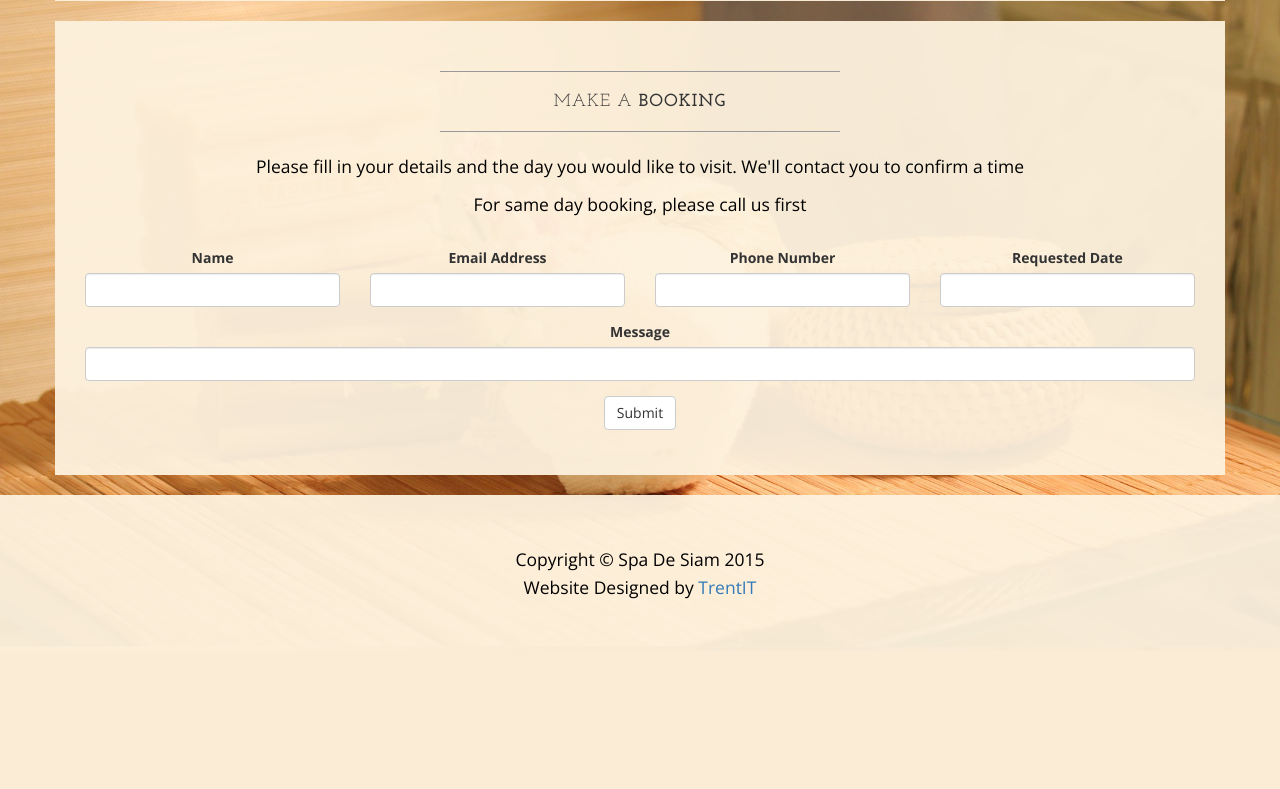
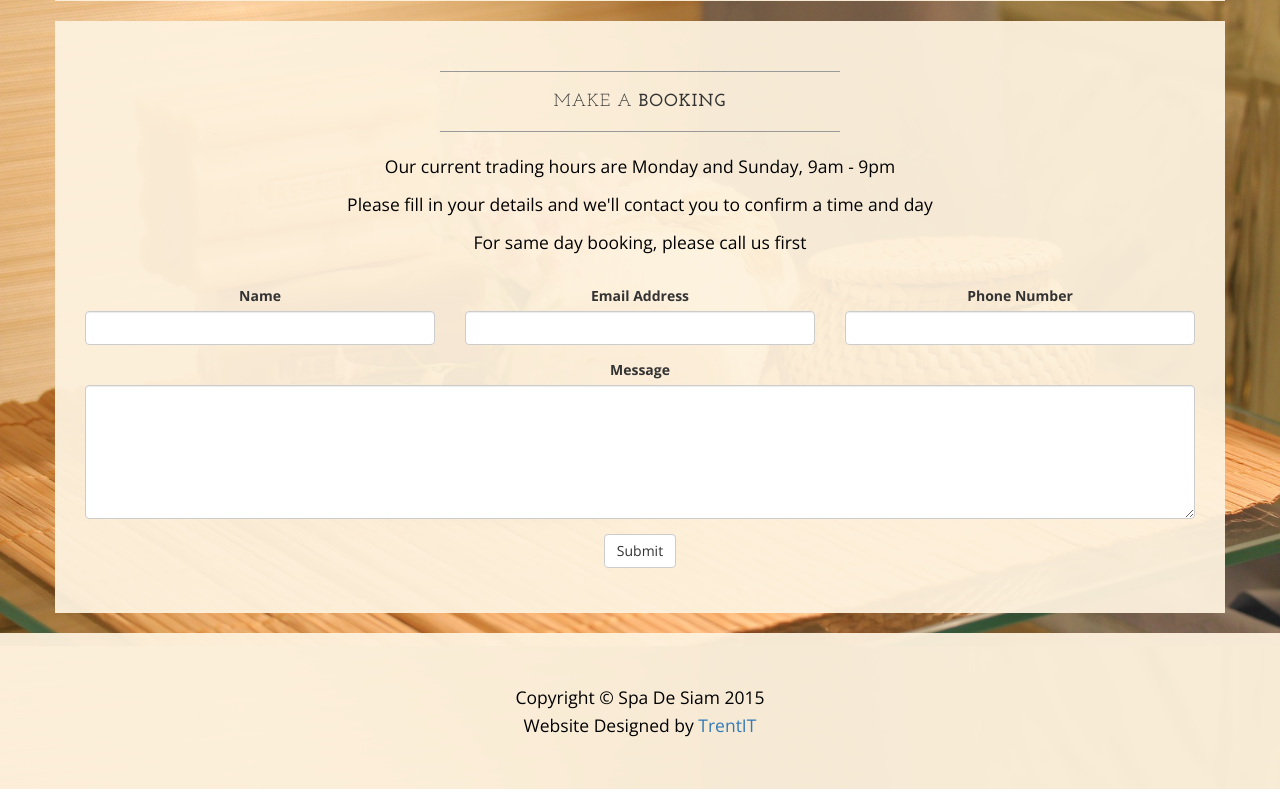
Before and after one commit to labeetotrent/spadesiam, a PHP site: page / in a window 1280 px wide. Shown: the part 5327-6116 px from the top of the page. Before the commit the page ends 5926 px from the top, so only its background shows below. Run offline with PHP 8.4, Linux system fonts and the light colour scheme; some libraries are stand-ins or nearby versions.

Commit message:
mail finished and fb like

```diff
--- a/index.html
+++ b/index.php
@@ -1,3 +1,6 @@
+
+
+
 <!DOCTYPE html>
 <html lang="en">
 
@@ -35,6 +38,15 @@
 </head>
 
 <body>
+  <div id="fb-root"></div>
+  <script>(function(d, s, id) {
+    var js, fjs = d.getElementsByTagName(s)[0];
+    if (d.getElementById(id)) return;
+    js = d.createElement(s); js.id = id;
+    js.src = "//connect.facebook.net/en_US/sdk.js#xfbml=1&version=v2.5&appId=270123606431205";
+    fjs.parentNode.insertBefore(js, fjs);
+  }(document, 'script', 'facebook-jssdk'));</script>
+
 
     <div class="brand"><img src="img/logo.jpg" height="200px"></div>
 
@@ -338,6 +350,9 @@ skin. This helps to unclog pores and expose your skin's underlying healthier lay
               <p>Line ID:
                   <strong>spadesiam</strong>
               </p>
+              <p>Facebook:
+                  <strong><a href="https://www.facebook.com/spadesiambrisbane">Spa De Siam</a></strong>
+              </p>
               <p>Email:
                   <strong><a href="mailto:spadesiam@hotmail.com">spadesiam@hotmail.com</a></strong>
               </p>
@@ -345,6 +360,7 @@ skin. This helps to unclog pores and expose your skin's underlying healthier lay
                   <strong>223 Wynnum Road
                       <br>Norman Park 4170</strong>
               </p>
+              <div class="fb-like" data-href="https://www.facebook.com/spadesiambrisbane" data-layout="standard" data-action="like" data-show-faces="true" data-share="true"></div>
           </div>
 
   </div>
@@ -360,30 +376,31 @@ skin. This helps to unclog pores and expose your skin's underlying healthier lay
               </h2>
               <hr>
               <div id="booking" class="text-center">
-              <p>Please fill in your details and the day you would like to visit. We'll contact you to confirm a time</p>
+              <p>Our current trading hours are Monday and Sunday, 9am - 9pm</p>
+              <p>Please fill in your details and we'll contact you to confirm a time and day</p>
               <p>For same day booking, please call us first</p><br/>
-              <form role="form" action="functions/sendmail.php" method="post">
+              <form role="form" id="enquiry" action="functions/sendmail.php" method="post">
                   <div class="row">
-                      <div class="form-group col-lg-3">
+                      <div class="form-group col-lg-4">
                           <label>Name</label>
-                          <input type="text" id="name" class="form-control">
+                          <input type="text" name="name" class="form-control">
                       </div>
-                      <div class="form-group col-lg-3">
+                      <div class="form-group col-lg-4">
                           <label>Email Address</label>
-                          <input type="email" id="email" class="form-control">
+                          <input type="email" name="email" class="form-control">
                       </div>
-                      <div class="form-group col-lg-3">
+                      <div class="form-group col-lg-4">
                           <label>Phone Number</label>
-                          <input type="tel" id="phone" class="form-control">
+                          <input type="tel" name="phone" class="form-control">
                       </div>
-                      <div class="form-group col-lg-3">
+          <!--            <div class="form-group col-lg-3">
                           <label>Requested Date</label>
-                          <input id="date" data-provide="datepicker" data-date-format="dd/mm/yyyy" class="form-control">
-                      </div>
-                      <div class="clearfix"></div>
+                          <input name="date" class="form-control datepicker">
+                      </div> -->
+
                       <div class="form-group col-lg-12">
                           <label>Message</label>
-                          <textareaid ="message" class="form-control" rows="6"></textarea>
+                          <textarea name="message" class="form-control" rows="6"></textarea>
                       </div>
                       <div class="form-group col-lg-12">
                           <input type="hidden" name="save" value="contact">
@@ -401,6 +418,24 @@ skin. This helps to unclog pores and expose your skin's underlying healthier lay
 
     </div>
     <!-- /.container -->
+
+    <div class="modal fade" tabindex="-1" role="dialog" id="okModal">
+  <div class="modal-dialog">
+    <div class="modal-content">
+      <div class="modal-header">
+        <button type="button" class="close" data-dismiss="modal" aria-label="Close"><span aria-hidden="true">&times;</span></button>
+        <h4 class="modal-title">Success</h4>
+      </div>
+      <div class="modal-body">
+        <p>Your enquiry has been submitted. We'll be in touch!&hellip;</p>
+      </div>
+      <div class="modal-footer">
+        <button type="button" class="btn btn-default" data-dismiss="modal">Ok</button>
+
+      </div>
+    </div><!-- /.modal-content -->
+  </div><!-- /.modal-dialog -->
+</div><!-- /.modal -->
 
     <div class="scroll-top-wrapper ">
 	<span class="scroll-top-inner">
@@ -436,7 +471,7 @@ skin. This helps to unclog pores and expose your skin's underlying healthier lay
   <script>
 
   $(function(){
-$('.datepicker').datepicker();
+
 Galleria.loadTheme('js/themes/classic/galleria.classic.min.js');
           Galleria.run('.galleria');
 
@@ -459,6 +494,20 @@ Galleria.loadTheme('js/themes/classic/galleria.classic.min.js');
   	offsetTop = offset.top;
   	$('html, body').animate({scrollTop: offsetTop}, 500, 'linear');
   }
+  $( "#enquiry" ).submit(function( event ) {
+      event.preventDefault();
+
+      $.ajax({
+      type: "POST",
+      url: 'functions/sendmail.php',
+      data: $('#enquiry').serialize(),
+      success: function () {
+                 $('#okModal').modal('show');
+               }
+    });
+
+  });
+
     </script>
 
 </body>
```
Also changed, not shown: functions/sendmail.php (+9 -14 lines).
